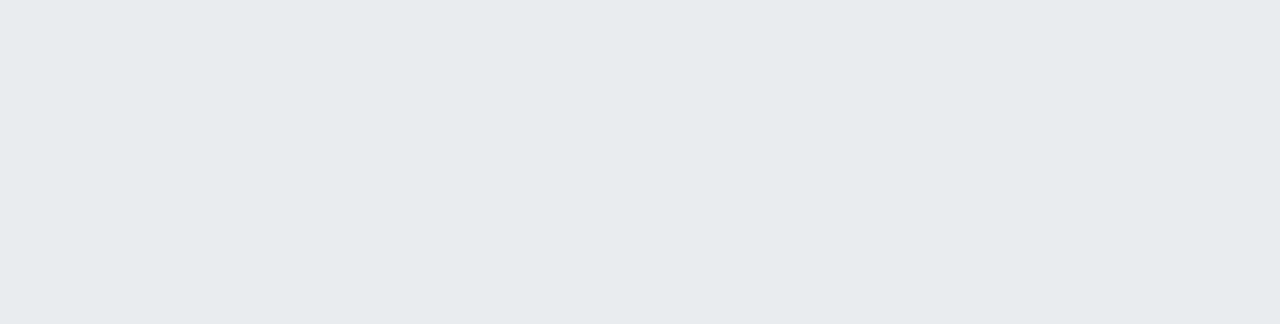
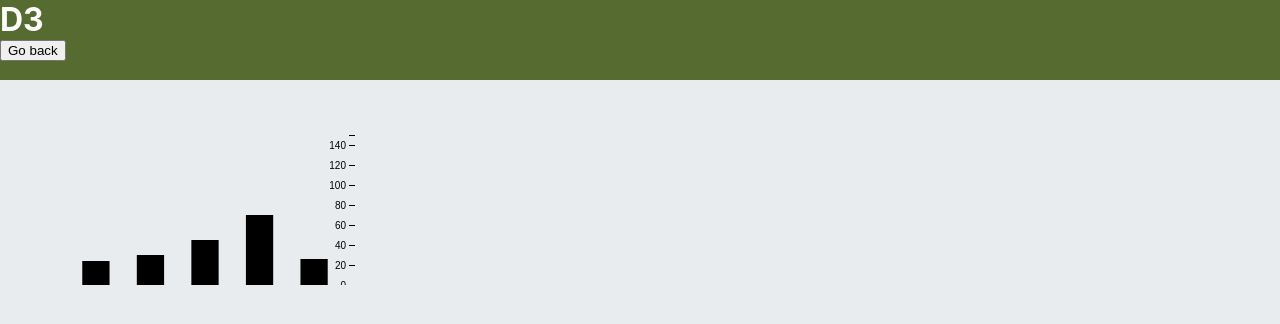
Before and after one commit to jmeno1011/manage_git1, a React (Create React App) app: page /d3 in a window 1280 px wide. Before the commit this address had no page. Shown: the top 324 px of the page. Built offline with nearby package versions, Linux system fonts and the light colour scheme.

Commit message:
d3 알아보고 있었음

```diff
--- a/package.json
+++ b/package.json
@@ -8,6 +8,7 @@
     "@testing-library/user-event": "^12.1.10",
     "@types/react": "^17.0.39",
     "axios": "^0.26.0",
+    "d3": "^7.3.0",
     "react": "^17.0.2",
     "react-dom": "^17.0.2",
     "react-router-dom": "^6.2.1",
--- a/src/App.js
+++ b/src/App.js
@@ -7,6 +7,7 @@ import CarouselBasic from "./components/CarouselBasic";
 import ClipBoard from "./components/ClipBoard";
 import Keyboard from "./components/Keyboard";
 import VocaListItem from "./components/VocaListItem";
+import D3 from "./components/D3";
 
 function App() {
   return (
@@ -17,6 +18,7 @@ function App() {
       <Route path="/clip-board" element={<ClipBoard />} />
       <Route path="/keyboard" element={<Keyboard />} />
       <Route path="/voca" element={<VocaListItem />} />
+      <Route path="/d3" element={<D3 />} />
     </Routes>
   );
 }
--- a/src/components/CarouselBasic.js
+++ b/src/components/CarouselBasic.js
@@ -171,7 +171,7 @@ const ButtonSlider = () => {
   };
   return (
     <div className="box">
-      <h2>Carousel - AutoSlider</h2>
+      <h2>Carousel - Use button</h2>
       <div
         style={{ display: "flex", flexDirection: "column", margin: "0 auto" }}
       >
--- /dev/null
+++ b/src/components/D3.js
@@ -0,0 +1,18 @@
+import React from "react";
+import { useNavigate } from "react-router-dom";
+import Bar from "./D3/Bar";
+
+const D3 = () => {
+  const navigate = useNavigate();
+  return (
+    <div>
+      <header>
+        <h1>D3</h1>
+        <button onClick={() => navigate(-1)}>Go back</button>
+      </header>
+      <Bar />
+    </div>
+  );
+};
+
+export default D3;
--- /dev/null
+++ b/src/components/D3/Bar.js
@@ -0,0 +1,51 @@
+import React, { useRef, useEffect, useState } from "react";
+import { select } from "d3";
+import { scaleBand } from "d3";
+import { scaleLinear } from "d3";
+import { axisBottom } from "d3";
+import { axisLeft } from "d3";
+// https://darrengwon.tistory.com/1140?category=942624
+// 위 블로그에서 참고중
+const Bar = () => {
+  const [data, setData] = useState([24, 30, 45, 70, 26]);
+  const svgRef = useRef(null);
+
+  useEffect(() => {
+    const svg = select(svgRef.current); // selection 객체
+
+    // scale
+    const xScale = scaleBand()
+      .domain(data.map((value, index) => index))
+      .range([0, 300])
+      .padding(0.5);
+    const yScale = scaleLinear().domain([0, 150]).range([150, 0]);
+
+    // axis
+    const xAxis = axisBottom(xScale).ticks(data.length);
+    svg.select(".x-axis").style("transform", "translateY(150px)").call(xAxis);
+
+    const yAxis = axisLeft(yScale);
+    svg.select(".y-axis").style("transform", "translateX(300px)").call(yAxis);
+    svg
+      .selectAll(".bar")
+      .data(data)
+      .join("rect")
+      .attr("x", (value, index) => xScale(index))
+      .attr("y", yScale)
+      .attr("width", xScale.bandwidth())
+      .attr("height", (value, index) => 150 - yScale(value));
+  }, [data]);
+
+  return (
+    <>
+      <div style={{ padding: 50 }}>
+        <svg ref={svgRef} style={{ margin: 5 }}>
+          <g className="y-axis" />
+          <g className="x-axis" />
+        </svg>
+      </div>
+    </>
+  );
+};
+
+export default Bar;
--- a/src/components/Home.js
+++ b/src/components/Home.js
@@ -24,6 +24,9 @@ const Home = () => {
           <li>
             <Link to={"/voca"}>voca (단어장)</Link>
           </li>
+          <li>
+            <Link to={"/d3"}>D3 연습</Link>
+          </li>
         </ul>
       </section>
       <footer>푸터</footer>
```
Also changed, not shown: 1 other file (tests, documents, lock files or other folders).
